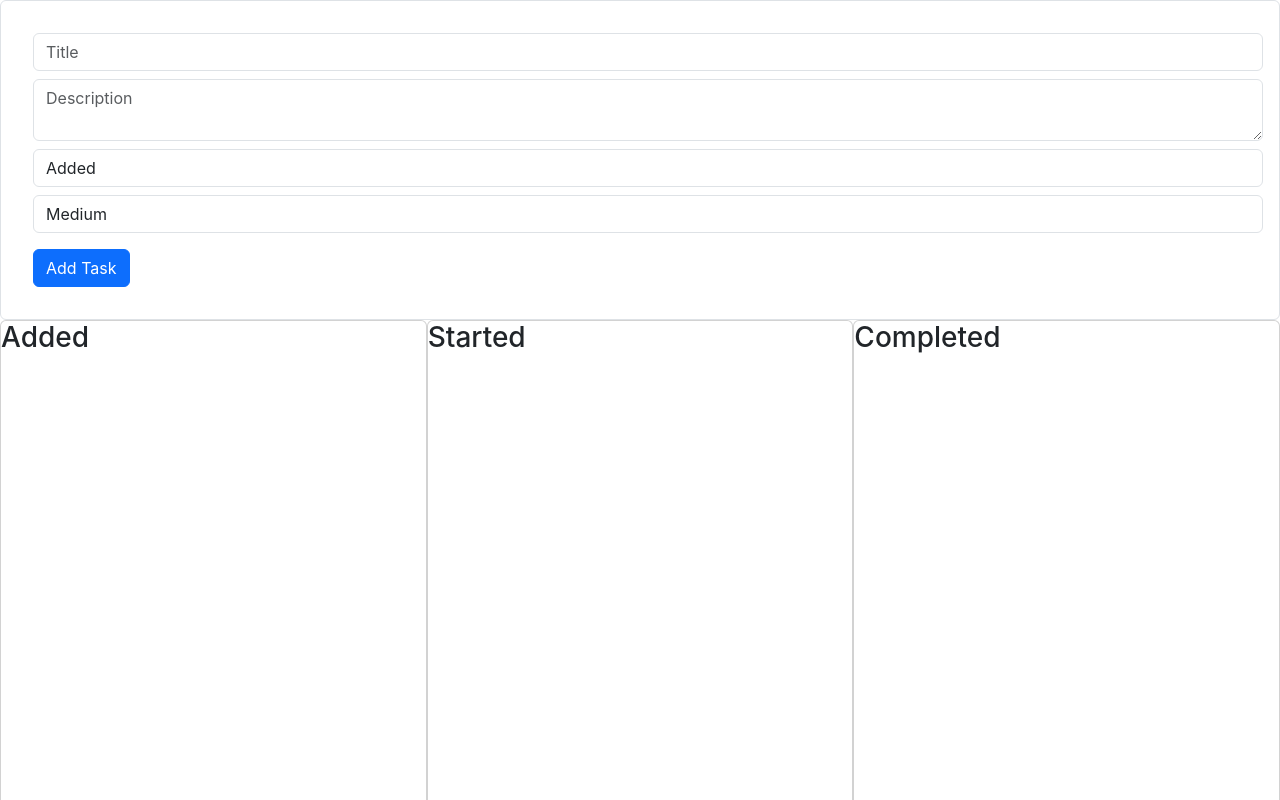
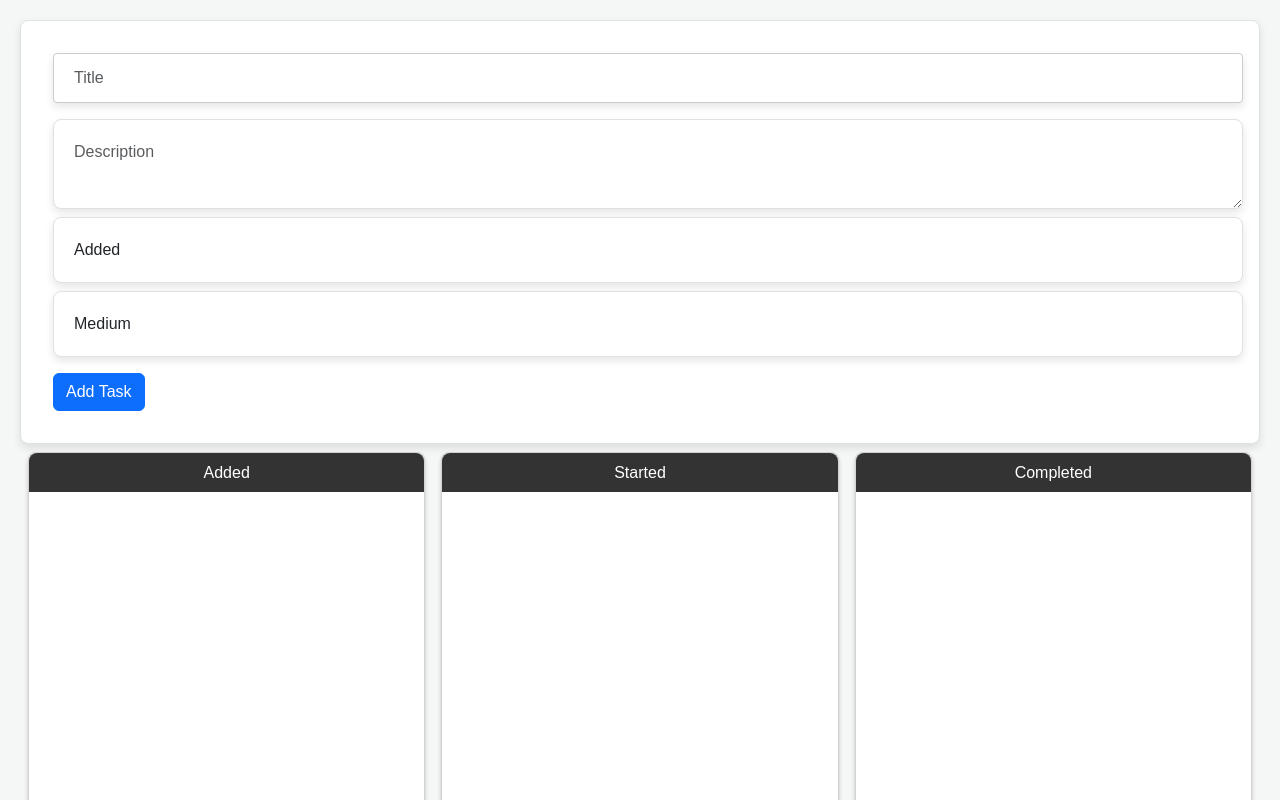
Before and after one commit to RutvikJogdand/todo-task-manager, a React (Create React App) app: page / in a window 1280 px wide. Shown: the top 800 px of the page. Built offline with nearby package versions, Linux system fonts and the light colour scheme.

Commit message:
added functionality to edit tasks. Added modal using react portal and also improved the styling of forms and task container

```diff
--- a/public/index.html
+++ b/public/index.html
@@ -30,6 +30,7 @@
   <body>
     <noscript>You need to enable JavaScript to run this app.</noscript>
     <div id="root"></div>
+    <div id="modal-root"></div>
     <!--
       This HTML file is a template.
       If you open it directly in the browser, you will see an empty page.
--- a/src/App.tsx
+++ b/src/App.tsx
@@ -2,9 +2,11 @@ import React, { useState, useEffect } from 'react';
 import TaskForm from './components/TaskForm/TaskForm';
 import { Task, TaskStatus } from './interfaces/interfaces';
 import TaskList from './components/TaskList/TaskList';
+import Modal from './components/Modal/Modal';
 
 const App: React.FC = () => {
   const [tasks, setTasks] = useState<Task[]>([]);
+  const [editingTask, setEditingTask] = useState<Task | null>(null);
 
   useEffect(() => {
     const storedTasks = localStorage.getItem('tasks');
@@ -22,25 +24,22 @@ const App: React.FC = () => {
     setTasks([...tasks, newTask]);
   };
 
-  const handleTaskUpdate = (taskId: string, newStatus: Task['status']) => {
-    setTasks(tasks.map(task => {
-      if (task.id === taskId) {
-        return {
-          ...task,
-          status: newStatus,
-          dates: {
-            ...task.dates,
-            started: newStatus === 'Started' ? new Date().toISOString() : task.dates.started,
-            completed: newStatus === 'Completed' ? new Date().toISOString() : task.dates.completed
-          }
-        };
-      }
-      return task;
-    }));
+  const handleTaskEditInitiation = (task: Task) => {
+    // Opening modal
+    setEditingTask(task);
+  };
+
+  const handleTaskUpdate = (updatedTask: Task) => {
+    setTasks(tasks.map(task => task.id === updatedTask.id ? updatedTask : task));
+    setEditingTask(null); // Closing modal and reset editing task
   };
 
   const handleTaskDelete = (taskId: string) => {
     setTasks(tasks.filter(task => task.id !== taskId));
+  };
+
+  const closeModal = () => {
+    setEditingTask(null);
   };
 
   // On dragging a task
@@ -80,10 +79,16 @@ const App: React.FC = () => {
 
   return (
     <div>
-      <TaskForm onAddTask={addTask} />
+        {editingTask ? (
+           <Modal isOpen={!!editingTask} onClose={closeModal}>
+            <TaskForm onAddTask={addTask} onUpdateTask={handleTaskUpdate} task={editingTask} />
+          </Modal>
+        ) : (
+          <TaskForm onAddTask={addTask} />
+        )}
       <TaskList
         tasks={tasks}
-        onTaskUpdate={handleTaskUpdate}
+        onTaskEditInitiation={handleTaskEditInitiation}
         onTaskDelete={handleTaskDelete}
         onDragEnd={onDragEnd}
       />
--- /dev/null
+++ b/src/components/Modal/Modal.css
@@ -0,0 +1,30 @@
+.modal-overlay {
+    position: fixed;
+    top: 0;
+    left: 0;
+    right: 0;
+    bottom: 0;
+    background-color: rgba(0, 0, 0, 0.5);
+    z-index: 1000;
+  }
+
+  .modal-content {
+    position: fixed;
+    top: 50%;
+    left: 50%;
+    transform: translate(-50%, -50%);
+    background: white;
+    padding: 20px;
+    z-index: 1001;
+    border-radius: 5px;
+  }
+
+  .modal-close-button {
+    position: absolute;
+    top: -9px;
+    right: -3px;
+    border: none;
+    background: transparent;
+    font-size: 1.5em;
+    cursor: pointer;
+  }
--- /dev/null
+++ b/src/components/Modal/Modal.tsx
@@ -0,0 +1,28 @@
+import React from 'react';
+import ReactDOM from 'react-dom';
+import './Modal.css';
+
+type ModalProps = {
+  children: React.ReactNode;
+  isOpen: boolean;
+  onClose: () => void;
+};
+
+const Modal: React.FC<ModalProps> = ({ children, isOpen, onClose }) => {
+  if (!isOpen) return null;
+
+  return ReactDOM.createPortal(
+    <>
+      <div className="modal-overlay" onClick={onClose} />
+      <div className="modal-content">
+        <button className="modal-close-button" onClick={onClose}>
+          &times;
+        </button>
+        {children}
+      </div>
+    </>,
+    document.getElementById('modal-root') as HTMLElement
+  );
+};
+
+export default Modal;
--- a/src/components/TaskForm/TaskForm.tsx
+++ b/src/components/TaskForm/TaskForm.tsx
@@ -1,39 +1,50 @@
-import React, { useState, FormEvent } from 'react';
+import React, { useState, FormEvent, useEffect } from 'react';
 import { Task, TaskStatus, TaskPriority } from '../../interfaces/interfaces';
 
 type TaskFormProps = {
   onAddTask: (task: Task) => void;
+  onUpdateTask?: (task: Task) => void;
+  task?: Task;
 };
 
-const TaskForm: React.FC<TaskFormProps> = ({ onAddTask }) => {
-  const [title, setTitle] = useState<string>('');
-  const [description, setDescription] = useState<string>('');
-  const [status, setStatus] = useState<TaskStatus>('Added');
-  const [priority, setPriority] = useState<TaskPriority>('Medium');
+const TaskForm: React.FC<TaskFormProps> = ({onAddTask, onUpdateTask, task }) => {
+  const [title, setTitle] = useState<string>(task ? task.title : '');
+  const [description, setDescription] = useState<string>(task ? task.description : '');
+  const [status, setStatus] = useState<TaskStatus>(task ? task.status : 'Added');
+  const [priority, setPriority] = useState<TaskPriority>(task ? task.priority : 'Medium');
+
+  useEffect(() => {
+    // Update form fields if the task prop changes
+    if (task) {
+      setTitle(task.title);
+      setDescription(task.description);
+      setStatus(task.status);
+      setPriority(task.priority);
+    }
+  }, [task]);
 
   const handleSubmit = (event: FormEvent<HTMLFormElement>) => {
     event.preventDefault();
     if (!title.trim()) return;
 
-    const newTask: Task = {
-      id: Date.now().toString(),
+    const formTask: Task = {
+      id: task ? task.id : Date.now().toString(),
       title,
       description,
       status,
-      dates: {
-        added: new Date().toISOString(),
-        started: null,
-        completed: null
-      },
+      dates: task ? task.dates : { added: new Date().toISOString(), started: null, completed: null },
       priority
     };
 
-    onAddTask(newTask);
-    // Reset the form fields
-    setTitle('');
-    setDescription('');
-    setStatus('Added');
-    setPriority('Medium');
+    task ? onUpdateTask?.(formTask) : onAddTask(formTask);
+
+    if (!task) {
+      // Reset the form fields only if we're adding a new task
+      setTitle('');
+      setDescription('');
+      setStatus('Added');
+      setPriority('Medium');
+    }
   };
 
   return (
@@ -61,7 +72,7 @@ const TaskForm: React.FC<TaskFormProps> = ({ onAddTask }) => {
         <option value="Medium">Medium</option>
         <option value="Low">Low</option>
       </select>
-      <button className='btn btn-primary m-2' type="submit">Add Task</button>
+      <button className='btn btn-primary m-2' type="submit">  {task ? 'Update Task' : 'Add Task'}</button>
     </form>
   );
 };
--- a/src/components/TaskList/TaskList.css
+++ b/src/components/TaskList/TaskList.css
@@ -5,10 +5,35 @@
 }
 
 .task-card{
+    min-height: 400px;
     height: 500px;
     flex: 1;
+    /* flex-grow: 1; */
+    margin: 0 10px;
+    background: #fff;
+    border-radius: 8px;
+    box-shadow: 0 3px 4px rgba(0,0,0,0.2);
+}
+
+.card-header{
+    background-color: #eeeeee;
+    padding: 10px;
+    font-weight: bold;
+    font-size: 0.9rem;
+    border-bottom: 1px solid #ddd;
 }
 
 .task-card > div{
     height: 100%;
 }
+
+@media only screen and (max-width: 600px) {
+    .tasks-box{
+        flex-direction: column;
+    }
+    .task-card{
+        width: 100%;
+        min-height: 300px;
+        height: 300px;
+    }
+  }
--- a/src/components/TaskList/TaskList.tsx
+++ b/src/components/TaskList/TaskList.tsx
@@ -6,17 +6,18 @@ import './TaskList.css'
 
 type TaskListProps = {
   tasks: Task[];
-  onTaskUpdate: (taskId: string, newStatus: Task['status']) => void;
+  // onTaskUpdate: (taskId: string, newStatus: Task['status']) => void;
+  onTaskEditInitiation: (task: Task) => void;
   onTaskDelete: (taskId: string) => void;
-  onDragEnd: (result: any) => void; // Adjust the type based on react-beautiful-dnd documentation
+  onDragEnd: (result: any) => void;
 };
 
-const TaskList: React.FC<TaskListProps> = ({ tasks, onTaskUpdate, onTaskDelete, onDragEnd }) => {
+const TaskList: React.FC<TaskListProps> = ({ tasks,  onTaskEditInitiation, onTaskDelete, onDragEnd }) => {
   return (
     <DragDropContext onDragEnd={onDragEnd}>
       <div className='tasks-box d-flex'>
         {['Added', 'Started', 'Completed'].map((status, index) => (
-            <div className='task-card card' key={uuidv4()}>
+            <div className='task-card card m-2' key={uuidv4()}>
                 <Droppable droppableId={status}>
                 {(provided) => (
                     <div ref={provided.innerRef} {...provided.droppableProps}>
@@ -29,12 +30,12 @@ const TaskList: React.FC<TaskListProps> = ({ tasks, onTaskUpdate, onTaskDelete,
                             ref={provided.innerRef}
                             {...provided.draggableProps}
                             {...provided.dragHandleProps}
-                            className='card'
+                            className='card m-2'
                             >
                             <h4 className='card-header'>{task.title}</h4>
                             {task.description && <p>{task.description}</p>}
-                            {/* Add buttons or methods to handle task updates and deletions */}
-                            <button onClick={() => onTaskUpdate(task.id, task.status)}>Update</button>
+                            {/* <button onClick={() => onTaskUpdate(task.id, task.status)}>Update</button> */}
+                            <button onClick={() => onTaskEditInitiation(task)}>Edit</button>
                             <button onClick={() => onTaskDelete(task.id)}>Delete</button>
                             </div>
                         )}
--- a/src/index.css
+++ b/src/index.css
@@ -1,13 +1,56 @@
 body {
+  font-family: 'Arial', sans-serif;
+  background-color: #f4f7f6;
   margin: 0;
-  font-family: -apple-system, BlinkMacSystemFont, 'Segoe UI', 'Roboto', 'Oxygen',
-    'Ubuntu', 'Cantarell', 'Fira Sans', 'Droid Sans', 'Helvetica Neue',
-    sans-serif;
-  -webkit-font-smoothing: antialiased;
-  -moz-osx-font-smoothing: grayscale;
+  padding: 20px;
+  color: #333;
 }
 
-code {
-  font-family: source-code-pro, Menlo, Monaco, Consolas, 'Courier New',
-    monospace;
+button {
+  background-color: #008cba; /* Blue */
+  border: none;
+  color: white;
+  padding: 10px 24px;
+  text-align: center;
+  text-decoration: none;
+  display: inline-block;
+  font-size: 16px;
+  margin: 4px 2px;
+  transition-duration: 0.4s;
+  cursor: pointer;
 }
+
+button:hover {
+  background-color: #005f6b;
+  color: white;
+}
+
+input[type=text],
+textarea,
+select {
+  width: 100%;
+  padding: 12px 20px;
+  margin: 8px 0;
+  display: inline-block;
+  border: 1px solid #ccc;
+  border-radius: 4px;
+  box-sizing: border-box;
+}
+
+.form-control {
+  background-color: #ffffff;
+  padding: 20px;
+  border-radius: 8px;
+  box-shadow: 0 4px 8px rgba(0,0,0,0.1);
+}
+
+h3 {
+  text-align: center;
+  color: #ffffff;
+  background-color: #333;
+  padding: 10px 0;
+  margin-top: 0;
+  font-size: 1rem;
+  border-top-left-radius: 8px;
+  border-top-right-radius: 8px;
+}
```
